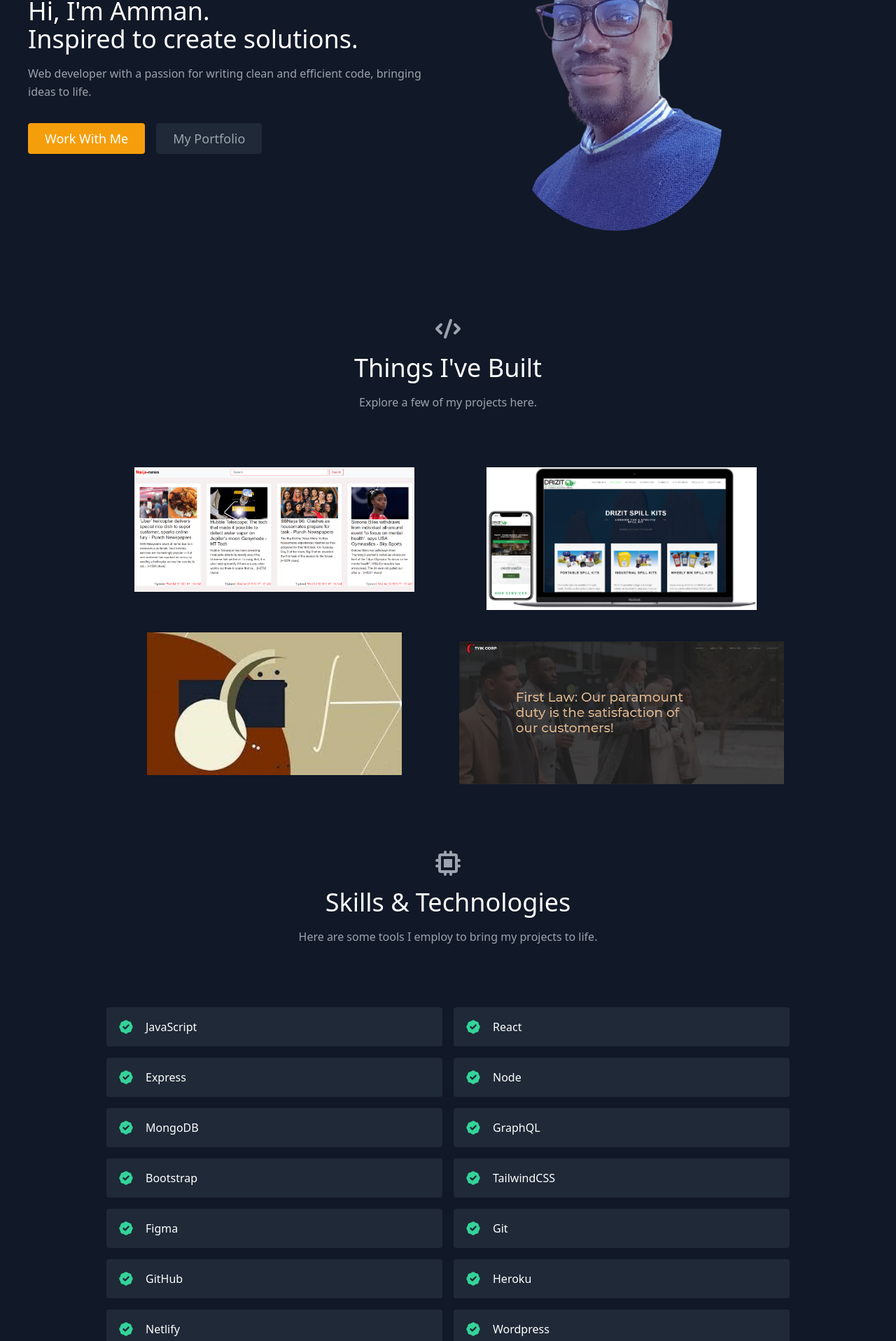
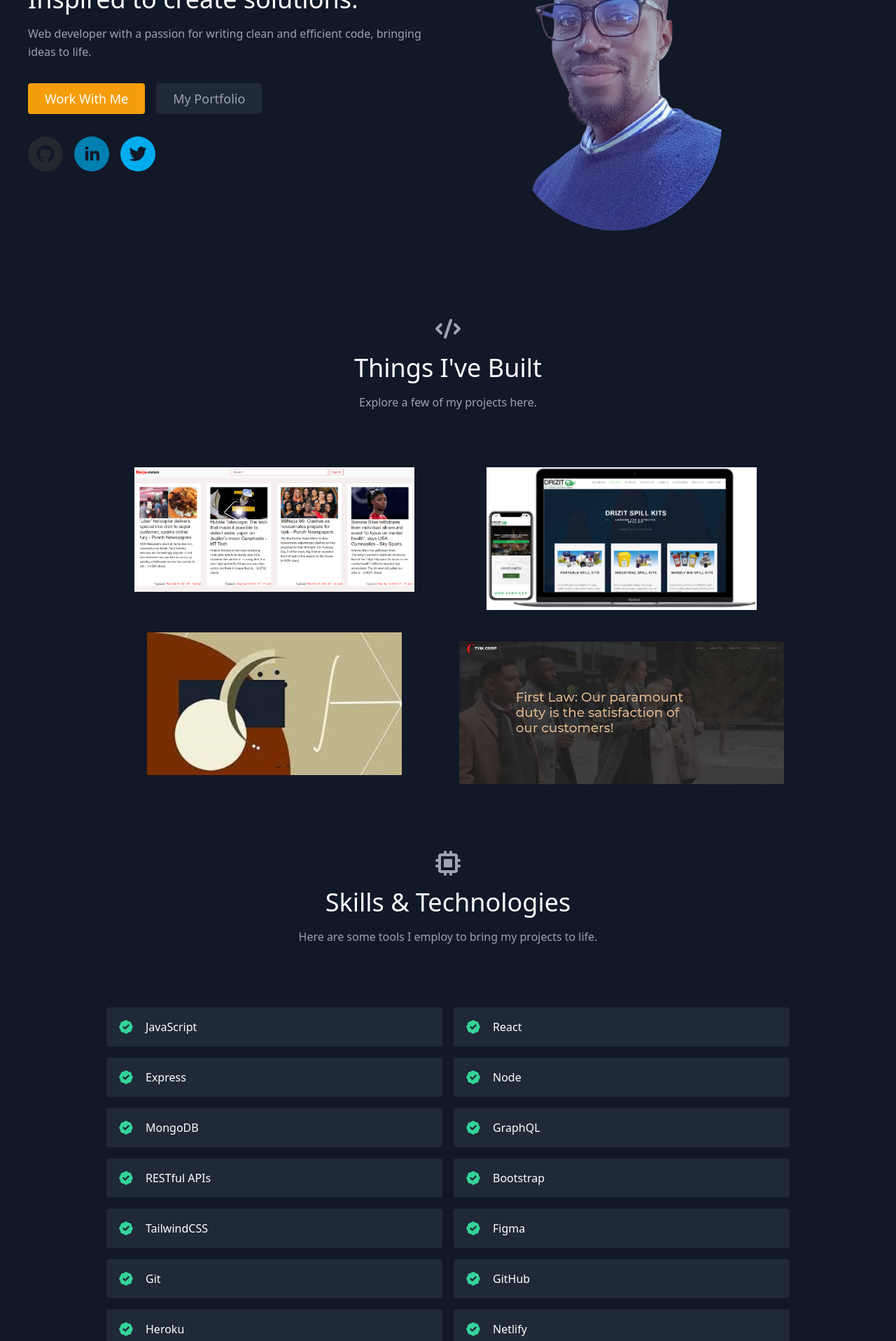
Before and after one commit to ammanabua/my-portfolio, a React (Create React App) app: page / in a window 1280 px wide. Shown: the part 267-2184 px from the top of the page at 70% size. Built offline with nearby package versions, Linux system fonts and the light colour scheme.

Commit message:
update social icons

```diff
--- a/package.json
+++ b/package.json
@@ -8,6 +8,7 @@
     "react": "^17.0.2",
     "react-dom": "^17.0.2",
     "react-scripts": "^1.1.5",
+    "react-social-icons": "^5.5.1",
     "react-transition-group": "^4.4.2"
   },
   "scripts": {
--- a/src/components/About.js
+++ b/src/components/About.js
@@ -1,4 +1,5 @@
 import React from "react";
+import { SocialIcon } from "react-social-icons";
 
 
 export default function About() {
@@ -26,15 +27,20 @@ export default function About() {
                     My Portfolio
                     </a>
                 </div>
+                <div className="flex justify-center my-8">
+                    <SocialIcon url="https://github.com/ammanabua" target="_blank" rel="noopener noreferrer" />
+                    <SocialIcon url="https://linkedin.com/in/amman-abua" className="ml-4" target="_blank" rel="noopener noreferrer" />
+                    <SocialIcon url="https://twitter.com/ammanie_k" className="ml-4" target="_blank" rel="noopener noreferrer" />
+                </div>
                 </div>
                 <div className="lg:max-w-lg lg:w-full md:w-1/2 w-5/6">
-                <img
+                    <img
                     className="object-cover object-center rounded-full"
                     alt="hero"
                     src="./me.png"
-                />
+                     />
                 </div>
             </div>
-            </section>
+        </section>
       )
 }
--- a/src/components/Education.js
+++ b/src/components/Education.js
@@ -1,4 +1,4 @@
-import { AcademicCapIcon, BadgeCheckIcon } from "@heroicons/react/solid";
+import { AcademicCapIcon } from "@heroicons/react/solid";
 import React from "react";
 import { education } from "../data";
 
--- a/src/data.js
+++ b/src/data.js
@@ -76,6 +76,7 @@ export const skills = [
   "Node",
   "MongoDB",
   "GraphQL",
+  "RESTful APIs",
   "Bootstrap",
   "TailwindCSS",
   "Figma",
```
Also changed, not shown: 1 other file (tests, documents, lock files or other folders).
